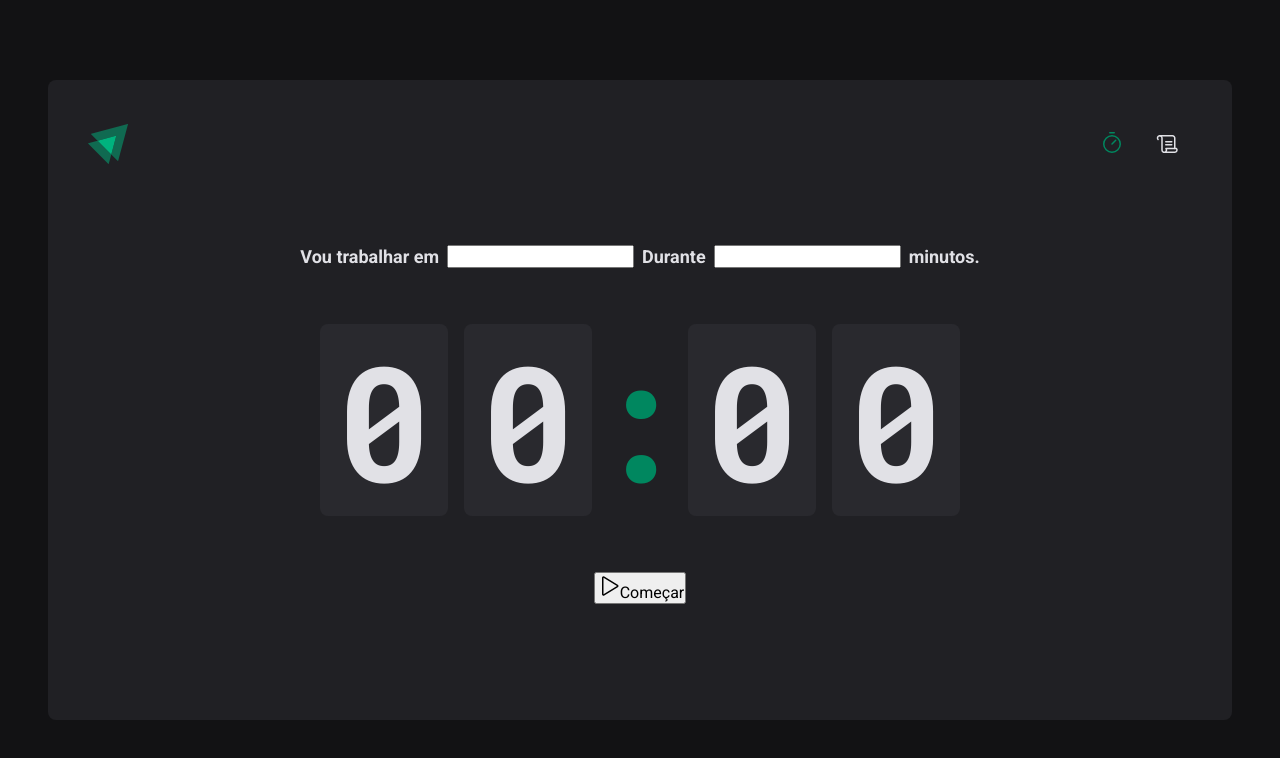
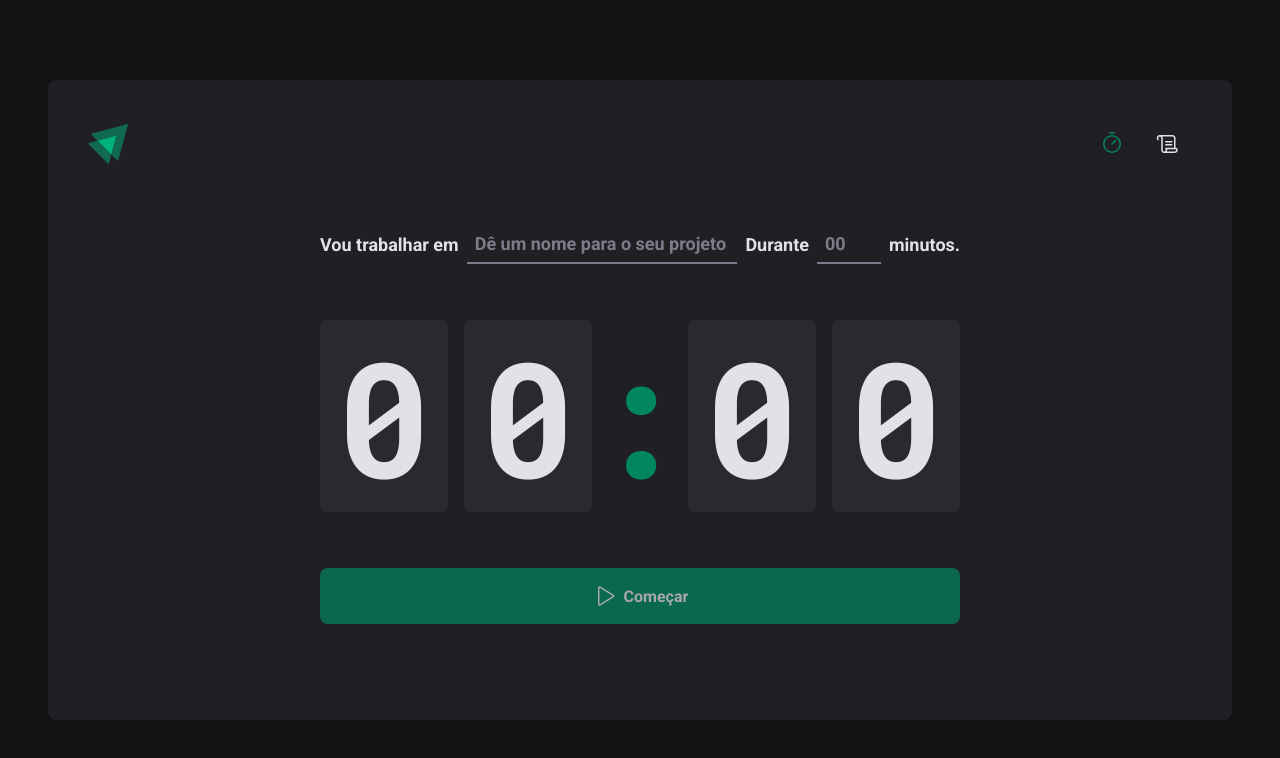
Before and after one commit to RodrigoStrapazzon/Ignite-Timer, a React (Vite) app: page / in a window 1280 px wide. Shown: the top 758 px of the page. Built offline with nearby package versions, Linux system fonts and the light colour scheme.

Commit message:
home-style

```diff
--- a/src/pages/Home/index.tsx
+++ b/src/pages/Home/index.tsx
@@ -4,6 +4,9 @@
   HomeContainer,
   CountdownContainer,
   Separator,
+  StartCountdownButton,
+  TaskInput,
+  MinutesAmountInput,
 } from "./styles";
 
 export function Home() {
@@ -12,10 +15,17 @@
       <form action="">
         <FormContainer>
           <label htmlFor="task">Vou trabalhar em</label>
-          <input id="task" />
+          <TaskInput
+            id="task"
+            placeholder="Dê um nome para o seu projeto"
+          />
 
           <label htmlFor="minutesAmount">Durante</label>
-          <input type="number" id="minutesAmount" />
+          <MinutesAmountInput
+            type="number"
+            id="minutesAmount"
+            placeholder="00"
+          />
 
           <span>minutos.</span>
         </FormContainer>
@@ -28,10 +38,10 @@
           <span>0</span>
         </CountdownContainer>
 
-        <button type="submit">
+        <StartCountdownButton disabled type="submit">
           <Play size={24} />
           Começar
-        </button>
+        </StartCountdownButton>
       </form>
     </HomeContainer>
   );
--- a/src/pages/Home/styles.ts
+++ b/src/pages/Home/styles.ts
@@ -28,6 +28,34 @@
   flex-wrap: wrap;
 `;
 
+const BaseInput = styled.input`
+  background: transparent;
+  height: 2.5rem;
+  border: 0;
+  border-bottom: 2px solid ${(props) => props.theme["gray-500"]};
+  font-weight: bold;
+  font-size: 1.125rem;
+  padding: 0 0.5rem;
+  color: ${(props) => props.theme["gray-100"]};
+
+  &:focus {
+    box-shadow: none;
+    border-color: ${(props) => props.theme["green-500"]};
+  }
+
+  &::placeholder {
+    color: ${(props) => props.theme["gray-500"]};
+  }
+`;
+
+export const TaskInput = styled(BaseInput)`
+  flex: 1;
+`;
+
+export const MinutesAmountInput = styled(BaseInput)`
+  width: 4rem;
+`;
+
 export const CountdownContainer = styled.div`
   font-family: "Roboto Mono", monospace;
   font-size: 10rem;
@@ -45,11 +73,38 @@
 `;
 
 export const Separator = styled.div`
-padding: 2rem 0;
-color: ${props => props.theme['green-500']};
+  padding: 2rem 0;
+  color: ${(props) => props.theme["green-500"]};
 
-width: 4rem;
-overflow: hidden;
-display: flex;
-justify-content: center;
-`
+  width: 4rem;
+  overflow: hidden;
+  display: flex;
+  justify-content: center;
+`;
+export const StartCountdownButton = styled.button`
+  width: 100%;
+  border: 0;
+  padding: 1rem;
+  border-radius: 8px;
+
+  display: flex;
+  align-items: center;
+  justify-content: center;
+
+  gap: 0.5rem;
+  font-weight: bold;
+
+  cursor: pointer;
+
+  background: ${(props) => props.theme["green-500"]};
+  color: ${(props) => props.theme["gray-100"]};
+
+  &:disabled {
+    opacity: 0.7;
+    cursor: not-allowed;
+  }
+
+  &:not(:disabled) :hover {
+    background: ${(props) => props.theme["green-700"]};
+  }
+`;
```
Also changed, not shown: 1 other file (tests, documents, lock files or other folders).
